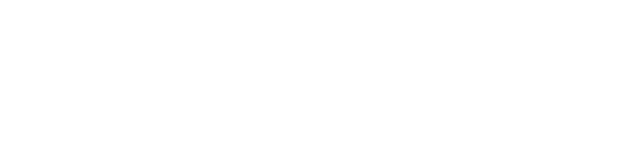
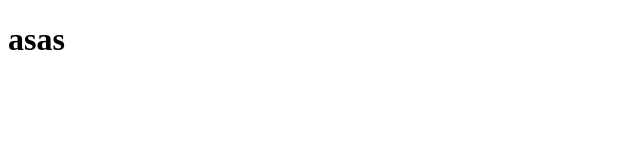
Before and after one commit to toshpolatCoder/first, a plain HTML site: page index.html in a window 1280 px wide. Shown: the whole page, without its empty margins (0-640 px from the left). Drawn offline with Linux system fonts and the light colour scheme.

Commit message:
h1 tag addd in index html

```diff
--- a/index.html
+++ b/index.html
@@ -6,6 +6,6 @@
     <title>GITHUB 1-dars || Murodillayev Hojiakbar (github: uzhojiakbar)</title>
 </head>
 <body>
-
+    <h1>asas</h1>
 </body>
 </html>
```
